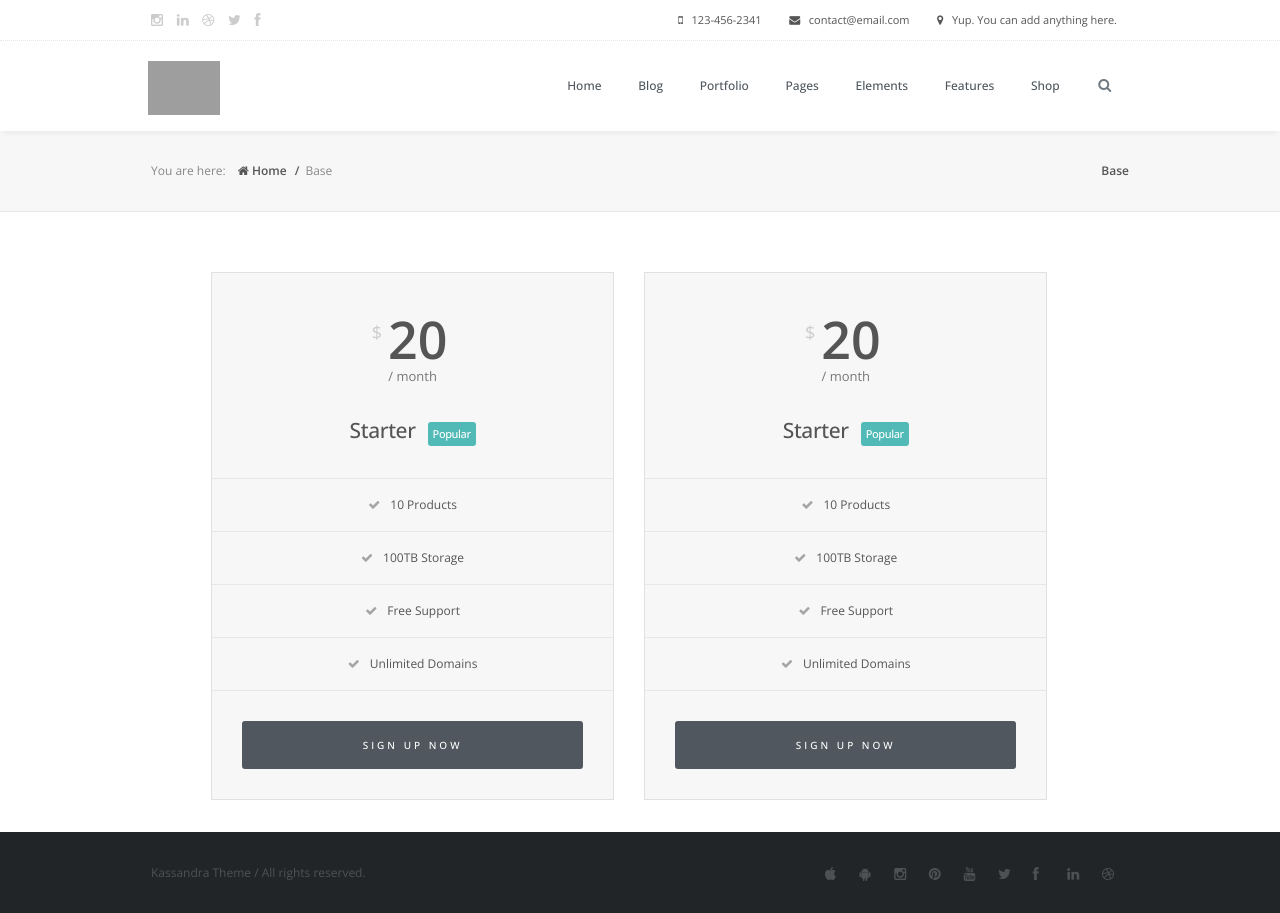
After one commit to tonyukuk-software/kassandraproject, a Django app: page /pricing_table/ in a window 1280 px wide. The commit adds this page. Run offline with Django 3.2, Linux system fonts and the light colour scheme; grey boxes are pictures that could not be loaded.

Commit message:
KS-20 Pay Options Page  - created pricing_table.html  - added  urls  - added pricing_table function  - fixed base.html

```diff
--- /dev/null
+++ b/kassandraproject/templates/pricing_table.html
@@ -0,0 +1,83 @@
+{% extends "base.html" %}
+{% load staticfiles %}
+
+{% block head_block %} {% endblock %}
+
+{% block body_block %}
+    <div class="span12">
+        <div class="isotope-preloader" style="display: none;"></div>
+        <div class="isotope row" style="position: relative; overflow: hidden; opacity: 1;">
+            <div class="main-row wpb_row vc_row-fluid padding-top-0">
+                <div class="vc_span12 wpb_column column_container">
+                    <div class="wpb_wrapper">
+                        <div class="empty-space"></div>
+                        <div class="wpb_row vc_row-fluid">
+                            <div style="width:40%;" class="vc_span6 wpb_column column_container">
+                                <div class="wpb_wrapper">
+                                    <div class="package">
+                                        <div class="price">
+                                            <span class="currency">$</span><span class="amount">20</span><p>/ month</p>
+                                        </div>
+                                        <div class="package-name">
+                                            <h2>Starter<span>Popular</span></h2>
+                                        </div>
+                                        <ul>
+                                            <li><i class="fa fa-check"></i>10 Products</li>
+                                            <li><i class="fa fa-check"></i>100TB Storage</li>
+                                            <li><i class="fa fa-check"></i>Free Support</li>
+                                            <li><i class="fa fa-check"></i>Unlimited Domains</li>
+                                        </ul>
+                                        <div class="buy-button">
+                                            <a href="">Sign up now</a>
+                                        </div>
+                                    </div>
+                                </div>
+                            </div>
+                            <div style="width:40%;" class="vc_span6 wpb_column column_container">
+                                <div class="wpb_wrapper">
+                                    <div class="package">
+                                        <div class="price">
+                                            <span class="currency">$</span><span class="amount">20</span><p>/ month</p>
+                                        </div>
+                                        <div class="package-name">
+                                            <h2>Starter<span>Popular</span></h2>
+                                        </div>
+                                        <ul>
+                                            <li><i class="fa fa-check"></i>10 Products</li>
+                                            <li><i class="fa fa-check"></i>100TB Storage</li>
+                                            <li><i class="fa fa-check"></i>Free Support</li>
+                                            <li><i class="fa fa-check"></i>Unlimited Domains</li>
+                                        </ul>
+                                        <div class="buy-button">
+                                            <a href="">Sign up now</a>
+                                        </div>
+                                    </div>
+                                </div>
+                            </div>
+                        </div>
+                    </div>
+                </div>
+            </div>
+            <div class="main-row wpb_row vc_row-fluid">
+                <div class="vc_span12 wpb_column column_container">
+                    <div class="wpb_wrapper">
+
+                    </div>
+                </div>
+            </div>
+            <div class="main-row wpb_row vc_row-fluid">
+                <div class="vc_span12 wpb_column column_container">
+                    <div class="wpb_wrapper">
+
+                    </div>
+                </div>
+            </div>
+        </div>
+    </div>
+{% endblock %}
+
+{% block quote_section_block %} {% endblock %}
+
+{% block sub_footer_block %} {% endblock %}
+
+{% block script_block %} {% endblock %}
--- a/kassandraproject/urls.py
+++ b/kassandraproject/urls.py
@@ -31,4 +31,5 @@ urlpatterns = patterns('',
     url(r'^accounts/password/reset/(?P<uidb36>[0-9A-Za-z]+)-(?P<token>.+)/$', 'django.contrib.auth.views.password_reset_confirm',
         {'post_reset_redirect': '/accounts/password/done/'}),
     url(r'^accounts/password/done/$', 'django.contrib.auth.views.password_reset_complete'),
+    url(r'^pricing_table/$', 'kassandraproject.views.pricing_table'),
 ) + staticfiles_urlpatterns() + static(settings.MEDIA_URL, document_root=settings.MEDIA_ROOT)
--- a/kassandraproject/views.py
+++ b/kassandraproject/views.py
@@ -16,3 +16,6 @@ def sorry(request):
 
 def home_page(request):
     return render_to_response('home_page.html', locals(), context_instance=RequestContext(request))
+
+def pricing_table(request):
+    return render_to_response('pricing_table.html', locals(), context_instance=RequestContext(request))
--- a/templates/base.html
+++ b/templates/base.html
@@ -4,6 +4,7 @@
 <head>
     <meta http-equiv="content-type" content="text/html;charset=UTF-8" />
     <title>Kassandra Project | This Project is a Legal</title>
+    <link rel="shortcut icon" href="{% static 'img/favicon.ico' %}">
     <meta name="description" content="">
     <meta name="keywords" content="">
     <meta name="viewport" content="width=device-width, initial-scale=1.0">
@@ -42,12 +43,14 @@
 
 		<div class="mobile-nav-container">
 			<div class="mobile-nav-bar">
-			    <button type="button" class="btn-mobile-nav" data-toggle="collapse" data-target="#mobile-nav"><i class="fa fa-align-justify"></i></button>
+			    <button type="button" class="btn-mobile-nav" data-toggle="collapse" data-target="#mobile-nav">
+                    <i class="fa fa-align-justify"></i>
+                </button>
 
 				<!-- Mobile Logo -->
 				<div class="mobile-logo">
 					<a href="/">
-						<img src="{% static 'img/logo.jpg' %}" alt=""/>
+						<img src="{% static 'img/logo.png' %}" alt=""/>
 					</a>
 				</div>
 
@@ -59,19 +62,6 @@
 					<li class="  menu-item menu-item-type-post_type menu-item-object-page"><a href="../buttons/index.html">Buttons</a></li>
                     <li class="  menu-item menu-item-type-post_type menu-item-object-page"><a href="../icons/index.html">Icons</a></li>
                     <li class="  menu-item menu-item-type-post_type menu-item-object-page"><a href="../columns/index.html">Columns</a></li>
-<li class="  menu-item menu-item-type-post_type menu-item-object-page"><a href="../team-element/index.html">Team Element</a></li>
-<li class="  menu-item menu-item-type-post_type menu-item-object-page"><a href="../progress-bars/index.html">Progress Bars</a></li>
-<li class="  menu-item menu-item-type-post_type menu-item-object-page"><a href="../tabs-and-toggles/index.html">Tabs and Toggles</a></li>
-<li class="  menu-item menu-item-type-post_type menu-item-object-page"><a href="../pricing-table/index.html">Pricing Table</a></li>
-<li class="  menu-item menu-item-type-post_type menu-item-object-page"><a href="../typography/index.html">Typography</a></li>
-<li class="  menu-item menu-item-type-post_type menu-item-object-page"><a href="../alerts/index.html">Alerts</a></li>
-<li class="  menu-item menu-item-type-post_type menu-item-object-page"><a href="../videos/index.html">Videos</a></li>
-<li class="  menu-item menu-item-type-post_type menu-item-object-page"><a href="../google-maps/index.html">Google Maps</a></li>
-<li class="  menu-item menu-item-type-post_type menu-item-object-page"><a href="../testimonials/index.html">Testimonials</a></li>
-<li class="  menu-item menu-item-type-post_type menu-item-object-page"><a href="../gallery-slider/index.html">Gallery Slider</a></li>
-<li class="  menu-item menu-item-type-post_type menu-item-object-page"><a href="../call-to-action/index.html">Call to action</a></li>
-<li class="  menu-item menu-item-type-post_type menu-item-object-page"><a href="../tour-section/index.html">Tour Section</a></li>
-<li class="  menu-item menu-item-type-post_type menu-item-object-page"><a href="../dividers/index.html">Dividers</a></li>
                 </ul>
 			</div>
 		</div>
@@ -120,7 +110,7 @@
 							<ul class="navigation right">
 
 								<!-- Logo -->
-																<li class="nav-logo float-left"><a href="/"><img src="{% static 'img/logo.jpg' %}" alt=""/></a></li>
+																<li class="nav-logo float-left"><a href="/"><img src="{% static 'img/logo.png' %}" alt=""/></a></li>
 
 								<!-- Navigation Menu -->
 								<li class="  menu-item menu-item-type-custom menu-item-object-custom menu-item-has-children dropdown"><a href="#">Home</a>
@@ -403,9 +393,7 @@
 
 
 </div>
-
 <script>
-
 	// Adjust size for full width portfolio
 	jQuery(document).ready(function() {
 		var width = jQuery(document).width();
@@ -438,7 +426,6 @@
 
 		<script>
 	jQuery(document).ready(function() {
-
 		//var height = jQuery('.header').height();
 
 		//jQuery('.layer-slider').css('padding-top', height+'px');
@@ -460,7 +447,6 @@
 	</script>
 		<script>
 	jQuery(document).ready(function() {
-
 	// Check if Mobile or Tablet device
 	function is_touch_device() {
 		return !!('ontouchstart' in window) // works on most browsers
@@ -508,7 +494,6 @@
 			    columnWidth: 1
 			   }
 		});
-
     	$container.infinitescroll({
        		navSelector  : '.isotope-loadmore',    // selector for the paged navigation
 	       	nextSelector : '.isotope-loadmore a',  // selector for the NEXT link (to page 2)
@@ -642,7 +627,6 @@
     	$container.imagesLoaded( function(){
 		  $container.isotope('reLayout');
 		});
-
     var hashChanged = false;
     jQuery(window).bind( 'hashchange', function( event ){
 	    // get options object from hash
@@ -680,7 +664,6 @@
     .trigger('hashchange');
     });
     });
-
 
 	</script>
 		<script>
@@ -722,21 +705,16 @@
 
 		jQuery(document).ready(function(){
     jQuery('#viewport').infinitecarousel('#previous', '#next');
-
     function slide(){
       jQuery('#next').click();
     }
-
     //Launch the scroll every 2 seconds
     var intervalId = window.setInterval(slide, 2000);
-
-
     });
 
 		jQuery(window).load(function() {
 			jQuery('.parallax-bg').parallax("50%", -0.3);
 		});
-
 		// Remove Empty <p> tags
 		jQuery(document).ready(function() {
 			jQuery( 'p:empty' ).remove();
@@ -750,7 +728,6 @@
 
 		// Append arrows to dropdowns
 		jQuery( ".dropdown > a" ).prepend( "<i class='fa fa-angle-down'></i>");
-
 	    // Animate rainbow bars
 		jQuery('.dropdown').each(function(){
 			var width = jQuery(this).width();
@@ -777,7 +754,6 @@
 		    {
 		        jQuery('.header').addClass("header-scrolled");
 		    }
-
 		});
 
 
@@ -786,9 +762,7 @@
 		    {
 		    	jQuery('.header').removeClass("header-scrolled");
 		    }
-
 		});
-
         // Isotope preloader animation
     	jQuery(window).load(function(){
 			 jQuery('.isotope-preloader').css("display", "none");
@@ -802,7 +776,6 @@
 		   divs.css({ 'opacity' : (1 - st/280) });
 		});
 
-
 		jQuery('.vc-counter-number').each(function() {
 				counter_number = jQuery(this).attr("counter-number")
 				jQuery(this).numAnim({
@@ -811,14 +784,11 @@
 				});
 		});
 
-
 		jQuery('.vc-counter-number').each(function() {
-
 			jQuery(this).waypoint({
 				offset: 'bottom-in-view',
 			  handler: function() {
 			    counter_number = jQuery(this).attr("counter-number")
-
 				jQuery(this).numAnim({
 				    endAt: counter_number,
 				    duration: 2
@@ -828,7 +798,6 @@
 		});
 
 		jQuery('.header').waypoint('sticky');
-
 
 
 	</script>
```
Also changed, not shown: static/img/logo.jpg (deleted), static/plugins/js_composer/assets/js/js_composer_frontf6c4.js. Lines whose indentation alone changed are shown as unchanged.
